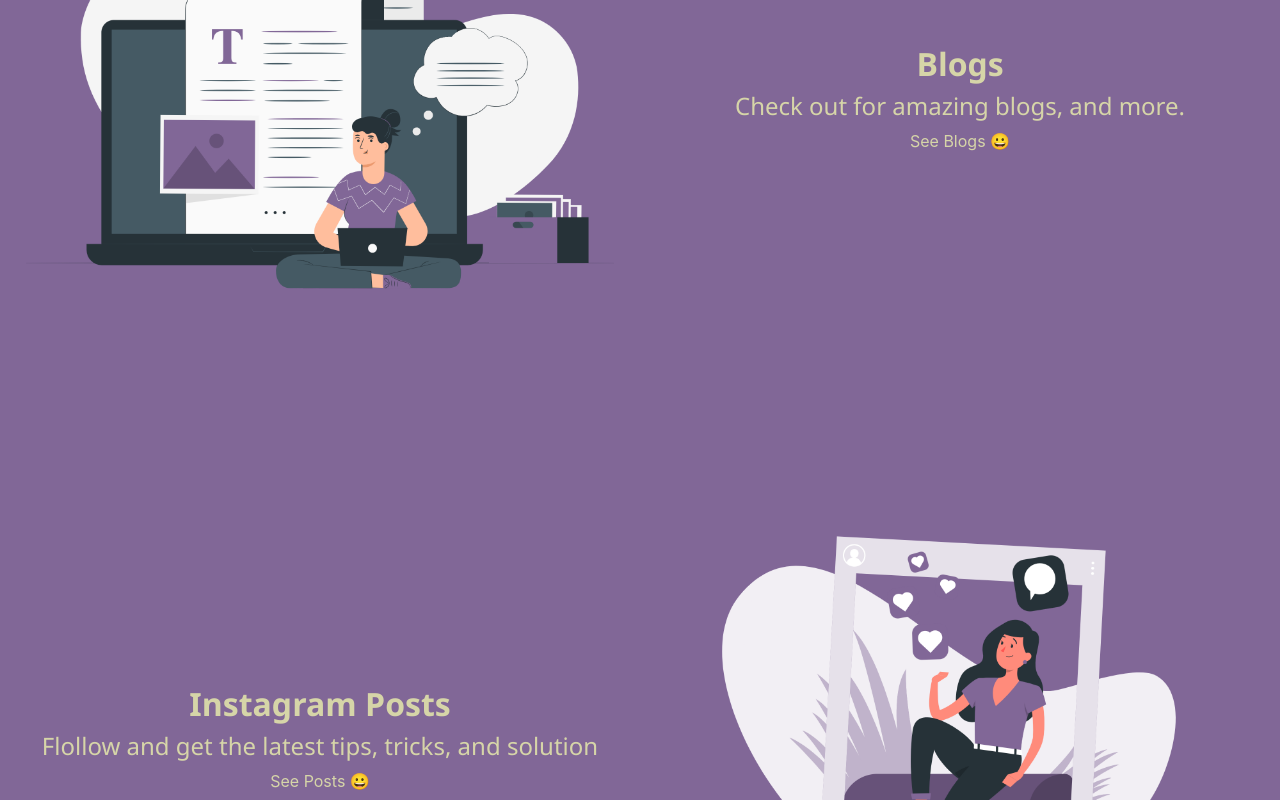
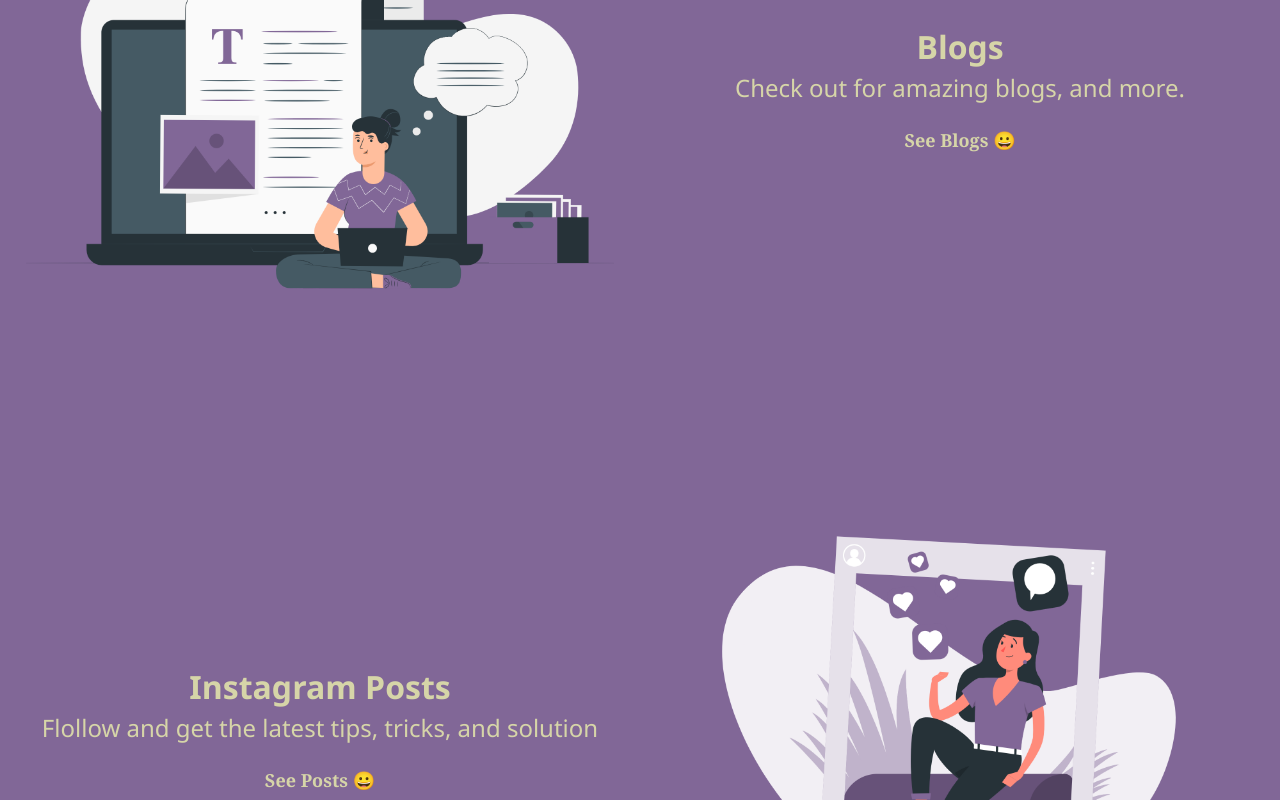
Before and after one commit to fouzaan/myportfolio, a React (Create React App) app: page / in a window 1280 px wide. Shown: the part 1560-2360 px from the top of the page. Built offline with nearby package versions, Linux system fonts and the light colour scheme.

Commit message:
commit0.0.7

```diff
--- a/src/Screens/Home/HomeScreen.js
+++ b/src/Screens/Home/HomeScreen.js
@@ -30,7 +30,9 @@
         <div className="Title">
           <h1 className="SubTitleText">Blogs</h1>
           <h3 className="TitleText">Check out for amazing blogs, and more.</h3>
-          <a href="#"> See Blogs 😀</a>
+          <a href="/blogs" className="linkText">
+            See Blogs 😀
+          </a>
         </div>
       </div>
       <div className="HomeMainReverse">
@@ -39,7 +41,9 @@
           <h3 className="TitleText">
             Flollow and get the latest tips, tricks, and solution
           </h3>
-          <a href="#"> See Posts 😀</a>
+          <a href="/insta_posts" className="linkText">
+            See Posts 😀
+          </a>
         </div>
         <img
           className="img1"
--- a/src/Screens/Home/HomeStyle.css
+++ b/src/Screens/Home/HomeStyle.css
@@ -54,6 +54,15 @@
   color: #d6d5a8;
 }
 
+.linkText {
+  font-size: large;
+  font-weight: bold;
+  font-family: Cambria, Cochin, Georgia, Times, "Times New Roman", serif;
+  color: #d6d5a8;
+  padding: 0.5rem;
+  margin: 0.5rem;
+}
+
 .ContactDiv {
   display: flex;
   flex: 1;
```
